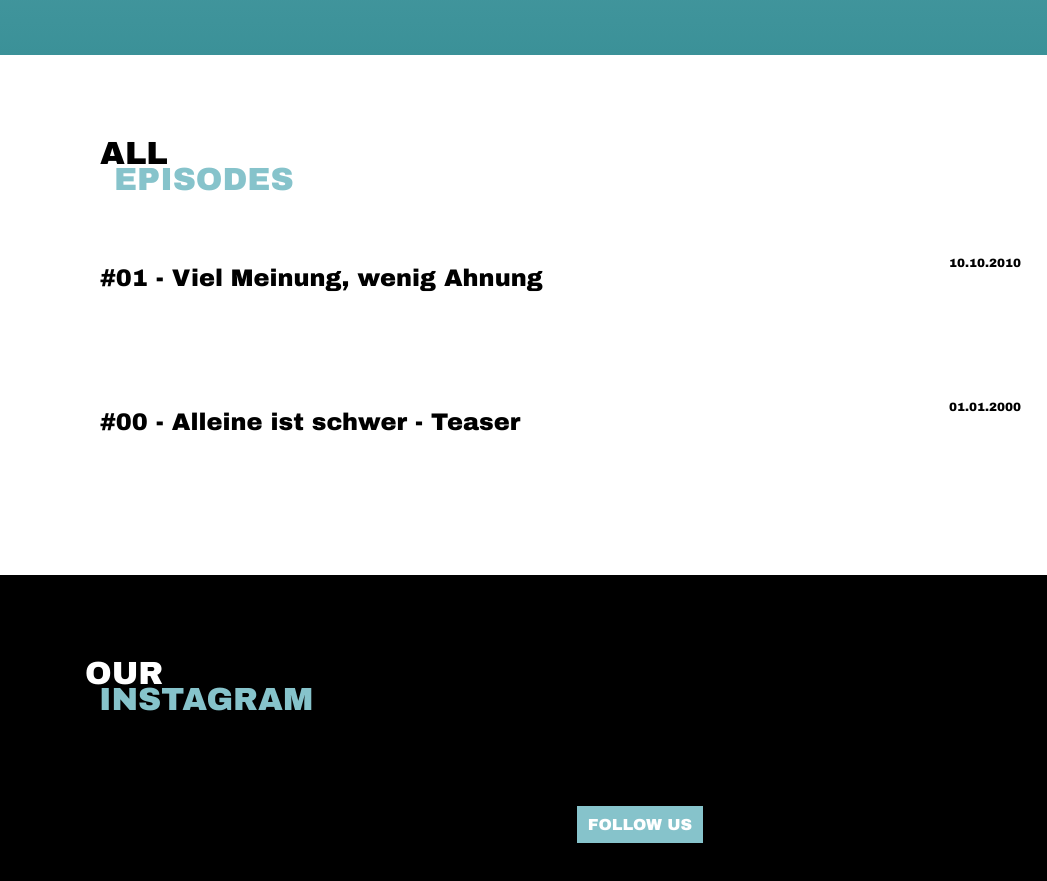
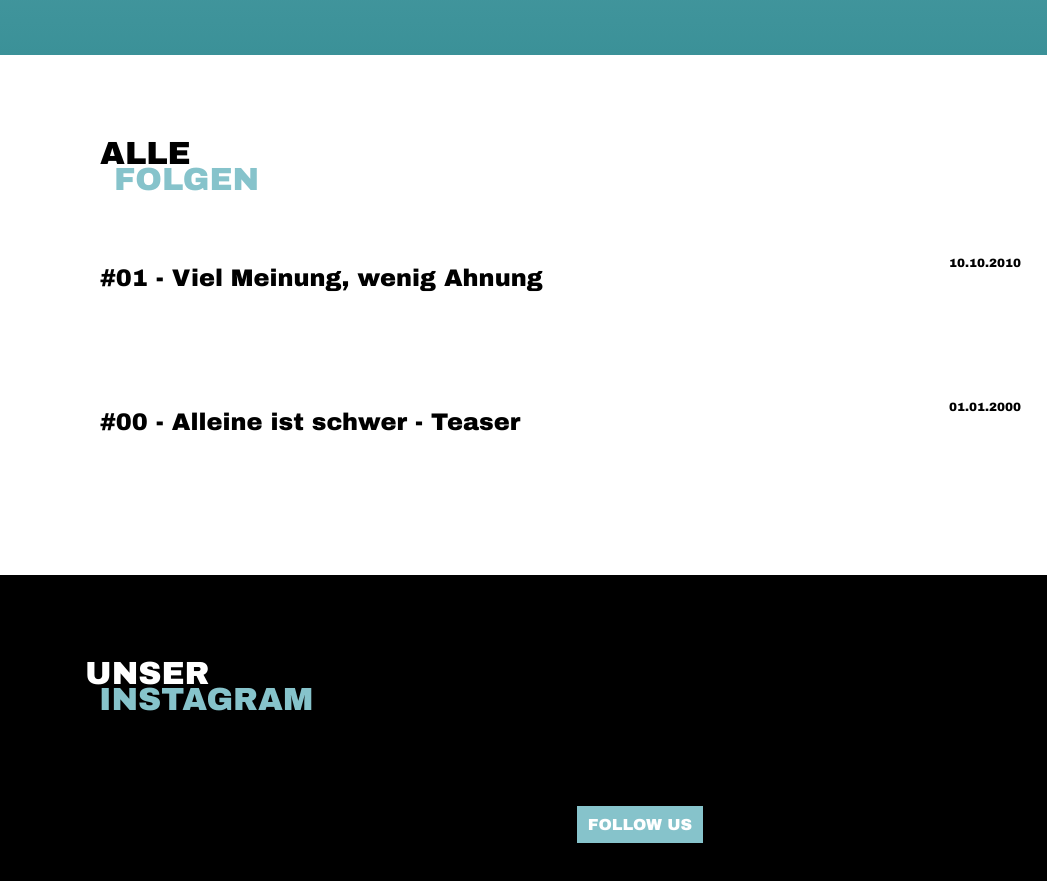
Before and after one commit to ramp106/alleineistschwer, a plain HTML site: page index.html in a window 1280 px wide. Shown: the part 840-1721 px from the top of the page, 0-1047 px from the left. Drawn offline with Linux system fonts and the light colour scheme.

Commit message:
Kill the Denglish… mostly

```diff
--- a/index.html
+++ b/index.html
@@ -64,8 +64,8 @@
 							</a>
 						</div>
 					</div>
-				</div>
-			</div>
+                </div>
+            </div>
 		</header>
 
 
@@ -108,7 +108,7 @@
 				<div class="container">
 					<div class="col-lg-12">
 						<div class="two-color-headline">
-							<h2><span>ALL</span><span>EPISODES</span></h2>
+							<h2><span>ALLE</span><span>FOLGEN</span></h2>
 						</div>
 
 						<div class="episodes-list">
@@ -162,7 +162,7 @@
 					<div class="row">
 						<div class="col-lg-12">
 							<div class="two-color-headline">
-								<h2><span>OUR</span><span>INSTAGRAM</span></h2>
+								<h2><span>UNSER</span><span>INSTAGRAM</span></h2>
 							</div>
 						</div>
 					</div>
```
